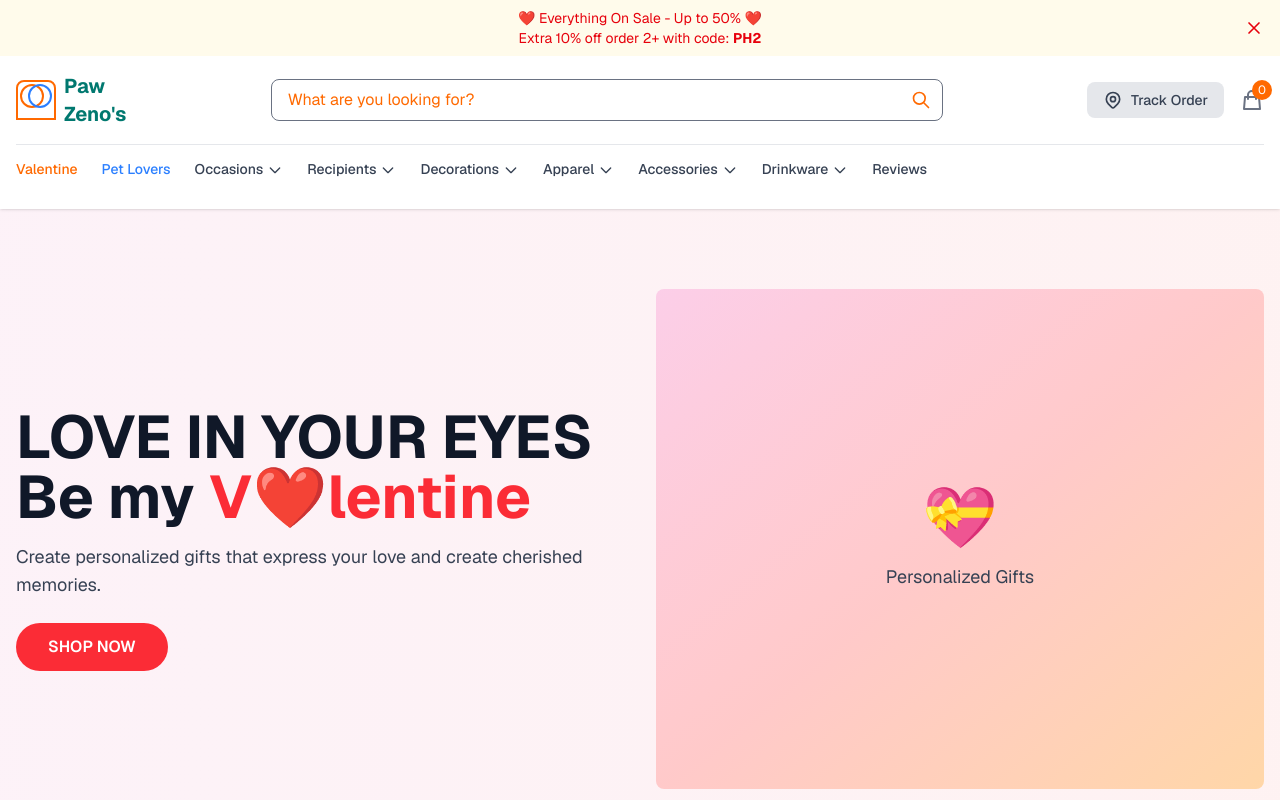
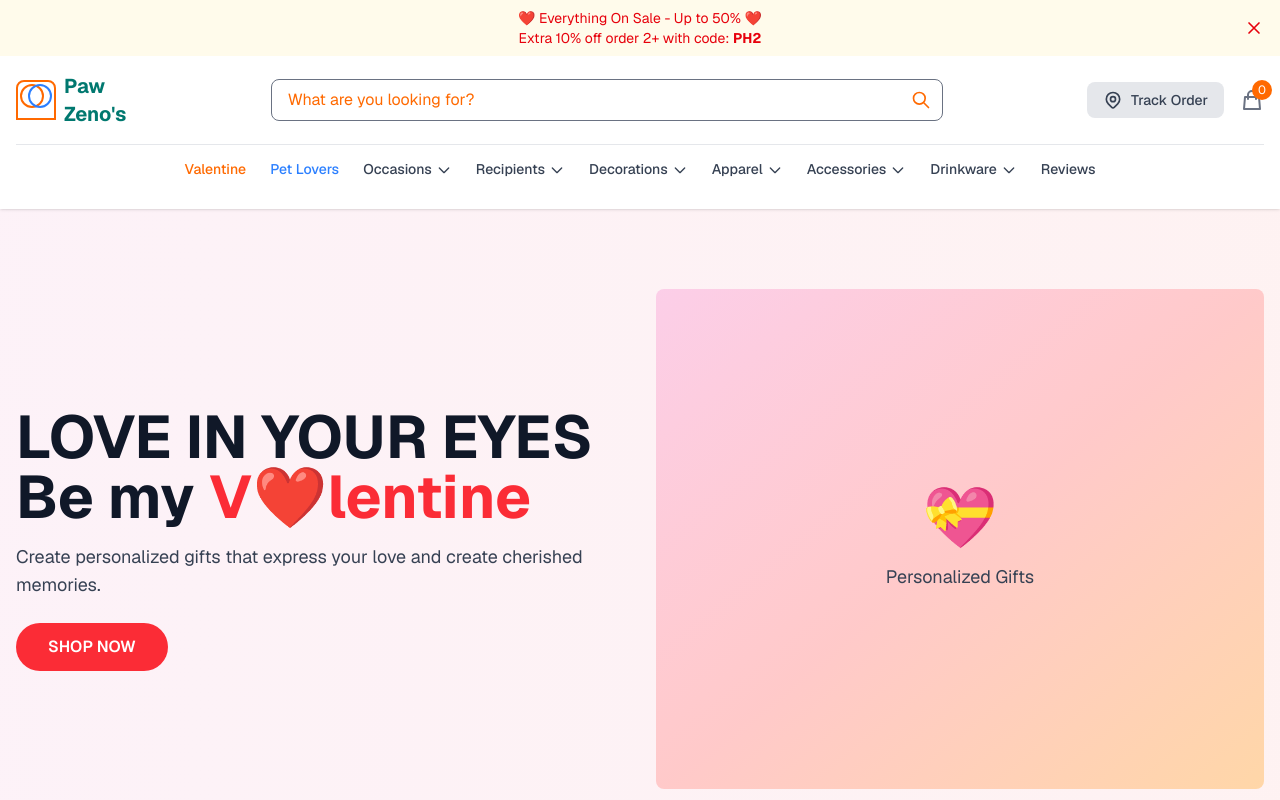
Before and after one commit to thienntdev/shopify-store, a Next.js app: page / in a window 1280 px wide. Shown: the top 800 px of the page. Built offline with nearby package versions, Linux system fonts and the light colour scheme.

Commit message:
refactor code

```diff
--- a/src/components/header/Header.tsx
+++ b/src/components/header/Header.tsx
@@ -1,8 +1,6 @@
 /** @format */
-
 "use client";
 
-import Link from "next/link";
 import PromotionBanner from "./PromotionBanner";
 import SearchBar from "./SearchBar";
 import NavigationMenu from "./NavigationMenu";
@@ -19,11 +17,8 @@ export default function Header() {
       {/* Main Header */}
       <div className="container mx-auto px-4 py-4">
         <div className="flex items-center justify-between gap-4">
-          {/* Logo */}
           <Logo />
-
           <SearchBar />
-
           {/* Right Side Actions */}
           <div className="flex items-center gap-4">
             <TrackOrder />
--- a/src/components/header/NavigationMenu.tsx
+++ b/src/components/header/NavigationMenu.tsx
@@ -1,4 +1,6 @@
 /** @format */
+"use client";
+
 import { useState } from "react";
 import Link from "next/link";
 
@@ -15,11 +17,11 @@ export default function NavigationMenu() {
     { name: "Drinkware", href: "/drinkware", hasDropdown: true },
     { name: "Reviews", href: "/reviews" },
   ];
+
   return (
     <>
-      {/* Navigation Menu */}
       <nav className="mt-4 border-t border-gray-200">
-        <ul className="flex items-center gap-6 py-3">
+        <ul className="flex items-center justify-center gap-6 py-3">
           {navigationItems.map((item) => (
             <li
               key={item.name}
@@ -53,7 +55,7 @@ export default function NavigationMenu() {
 
               {/* Dropdown Menu - Example for Decorations */}
               {item.hasDropdown && isMenuOpen === item.name && (
-                <div className="absolute top-full left-0 mt-2 w-96 bg-white border border-gray-200 rounded-lg shadow-lg p-6 grid grid-cols-3 gap-4">
+                <div className="absolute top-1/2 left-0 mt-2 w-96 bg-white border border-gray-200 rounded-lg shadow-lg p-6 grid grid-cols-3 gap-4">
                   <div>
                     <h3 className="font-semibold mb-2 text-gray-900">
                       Ornament
--- a/src/components/header/PromotionBanner.tsx
+++ b/src/components/header/PromotionBanner.tsx
@@ -1,4 +1,5 @@
 /** @format */
+"use client";
 
 import { useState } from "react";
 
@@ -12,7 +13,7 @@ export default function PromotionBanner() {
         aria-label="Close promotion banner"
       >
         <svg
-          className="w-5 h- 5"
+          className="w-5 h-5"
           fill="none"
           stroke="currentColor"
           viewBox="0 0 24 24"
```
